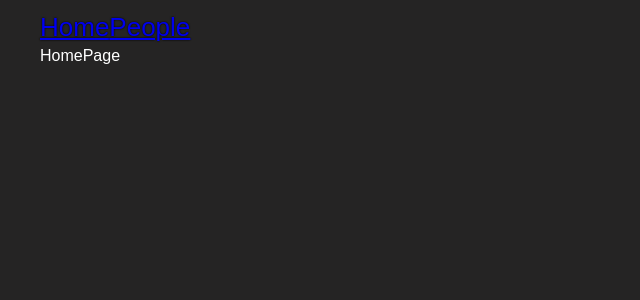
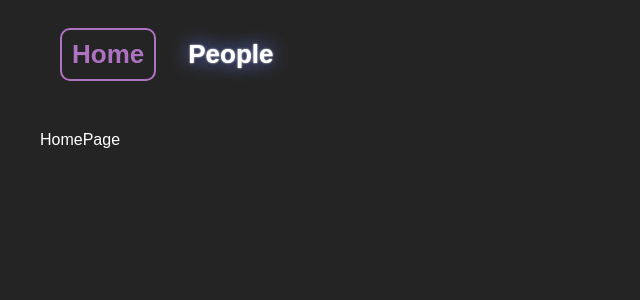
Before and after one commit to ValeraKaktotak/React_Star_Wars, a React (Create React App) app: page / in a window 1280 px wide. Shown: the top 300 px of the page, without its empty margins (0-640 px from the left). Built offline with nearby package versions, Linux system fonts and the light colour scheme.

Commit message:
add header component and styled him

```diff
--- /dev/null
+++ b/src/components/Header/Header.jsx
@@ -0,0 +1,14 @@
+import {NavLink} from "react-router-dom";
+import cn from 'classnames'
+import style from './Header.module.css'
+
+const Header = () => {
+    return(
+        <div className={style.container}>
+            <NavLink className={cn("header__text", style.link)} to="/">Home</NavLink>
+            <NavLink className={cn("header__text", style.link)} to="/people">People</NavLink>
+        </div>
+    )
+}
+
+export default Header
--- /dev/null
+++ b/src/components/Header/Header.module.css
@@ -0,0 +1,27 @@
+.container{
+    display: flex;
+    align-items: center;
+    margin-bottom: 30px;
+    padding: 20px;
+}
+.container a{
+    color: var(--color-white);
+    text-shadow: var(--text-shadow-yellow);
+    transition: var(--transition);
+    border: 2px solid transparent;
+}
+.container :global(a.active){
+    border: 2px solid var(--color-violet);
+    color: var(--color-violet);
+    text-shadow: none;
+}
+.link{
+    font-weight: bold;
+    min-width: 70px;
+    padding: 5px 10px;
+    border-radius: 10px;
+}
+
+.link:not(:last-child){
+    margin-right: 20px;
+}
--- /dev/null
+++ b/src/components/Header/index.js
@@ -0,0 +1 @@
+export { default } from './Header'
--- a/src/containers/App/App.jsx
+++ b/src/containers/App/App.jsx
@@ -1,16 +1,13 @@
-import {NavLink, Route, Routes} from "react-router-dom";
-import PeoplePage from "../PeoplePage";
-import HomePage from "../HomePage";
+import {Route, Routes} from "react-router-dom";
+import Header from "../../components/Header";
+import routesConfig from "../../routes/routesConfig";
 import style from './App.module.css'
-import routesConfig from "../../routes/routesConfig";
+
 
 const App = () => {
     return (
         <div className={style.App}>
-            <div className="header__text">
-                <NavLink to="/">Home</NavLink>
-                <NavLink to="/people">People</NavLink>
-            </div>
+            <Header />
             <Routes>
                 {routesConfig.map((element,index)=>(
                     <Route
@@ -19,8 +16,6 @@ const App = () => {
                         element={element.component()}
                     />
                 ))}
-                {/*<Route path="/" element={<HomePage />}/>*/}
-                {/*<Route path="/people" element={<PeoplePage />}/>*/}
             </ Routes>
         </div>
     );
--- a/src/styles/index.css
+++ b/src/styles/index.css
@@ -3,7 +3,12 @@
   --color-white: #fff;
   --color-black: #000;
   --color-yellow: #ffff00;
+  --color-blue: #6a83fb;
+  --color-violet: #ae72c2;
   --transition: .4s;
+  --text-shadow-yellow:
+    0 0 2px var(--color-white),
+    0 0 20px var(--color-blue);
 
   /*Theme settings*/
   --theme-default-header-color: #ffff46;
@@ -20,4 +25,5 @@ body {
   font-size: 26px;
   text-shadow: 0 0 2px var(--color-black);
   transition: color var(--transition);
+  text-decoration: none;
 }
```
